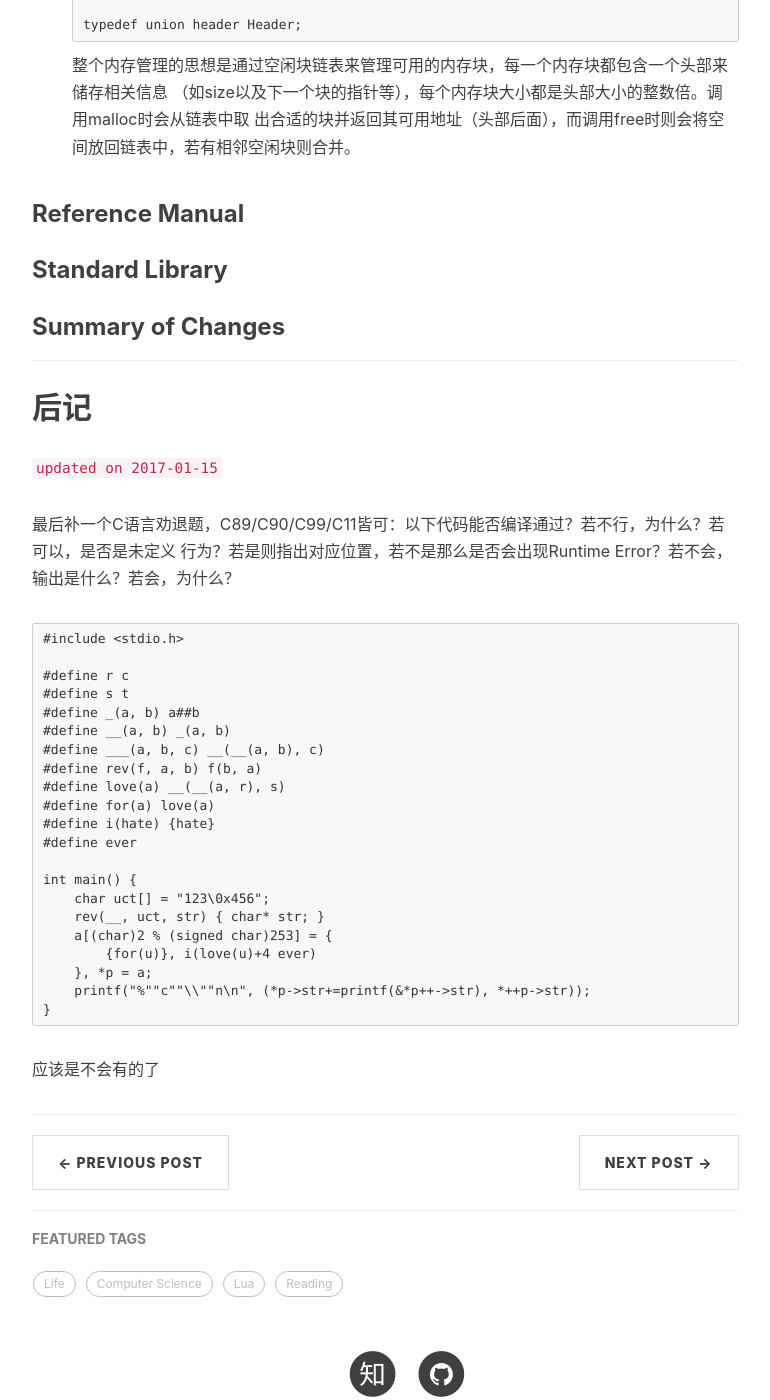
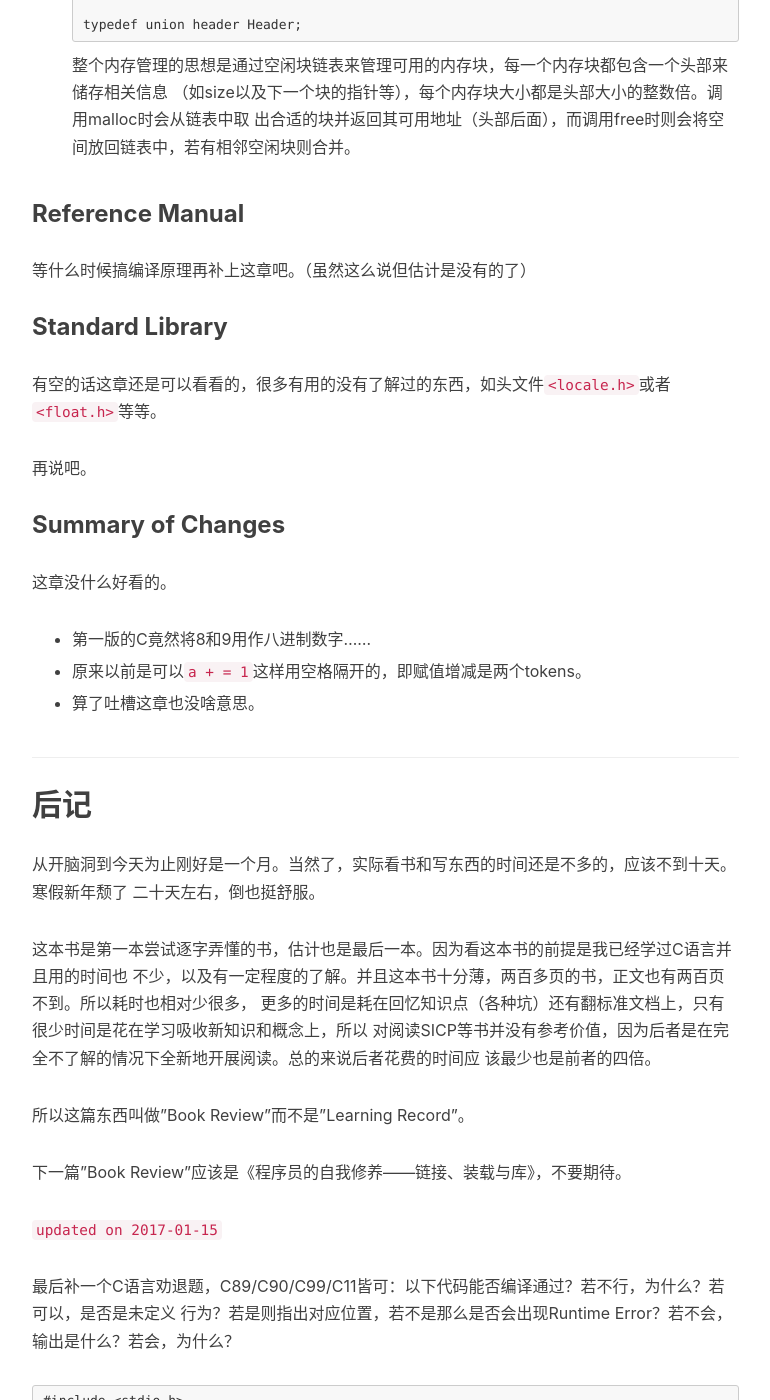
Before and after one commit to owtotwo/owtotwo.github.io, a Jekyll site: the page built from _posts/2017-01-03-the-c-programming-language-book-review.markdown, in a window 1280 px wide and 1400 px high, scrolled down 24066 px. Shown: the whole window, without its empty margins (233-1003 px from the left). Built offline with Jekyll 4.4.1, drawn with Linux system fonts in a browser that asks for light colours; nearby versions of some CDN libraries; comment, search, counter and statistics services are not loaded.

Commit message:
完结撒花！

```diff
--- a/_posts/2017-01-03-the-c-programming-language-book-review.markdown
+++ b/_posts/2017-01-03-the-c-programming-language-book-review.markdown
@@ -1089,9 +1089,23 @@ tags:
 
 ### Reference Manual
 
+等什么时候搞编译原理再补上这章吧。（虽然这么说但估计是没有的了）
+
 ### Standard Library
 
+有空的话这章还是可以看看的，很多有用的没有了解过的东西，如头文件`<locale.h>`或者`<float.h>`等等。
+
+再说吧。
+
 ### Summary of Changes
+
+这章没什么好看的。
+
+*   第一版的C竟然将8和9用作八进制数字……
+
+*   原来以前是可以`a + = 1`这样用空格隔开的，即赋值增减是两个tokens。
+
+*   算了吐槽这章也没啥意思。
 
 
 [1]: https://en.wikipedia.org/wiki/Scope_(computer_science)
@@ -1123,6 +1137,19 @@ tags:
 
 ## 后记
 
+从开脑洞到今天为止刚好是一个月。当然了，实际看书和写东西的时间还是不多的，应该不到十天。寒假新年颓了
+二十天左右，倒也挺舒服。
+
+这本书是第一本尝试逐字弄懂的书，估计也是最后一本。因为看这本书的前提是我已经学过C语言并且用的时间也
+不少，以及有一定程度的了解。并且这本书十分薄，两百多页的书，正文也有两百页不到。所以耗时也相对少很多，
+更多的时间是耗在回忆知识点（各种坑）还有翻标准文档上，只有很少时间是花在学习吸收新知识和概念上，所以
+对阅读SICP等书并没有参考价值，因为后者是在完全不了解的情况下全新地开展阅读。总的来说后者花费的时间应
+该最少也是前者的四倍。
+
+所以这篇东西叫做"Book Review"而不是"Learning Record"。
+
+下一篇"Book Review"应该是《程序员的自我修养——链接、装载与库》，不要期待。
+
 `updated on 2017-01-15`
 
 最后补一个C语言劝退题，C89/C90/C99/C11皆可：以下代码能否编译通过？若不行，为什么？若可以，是否是未定义
```
